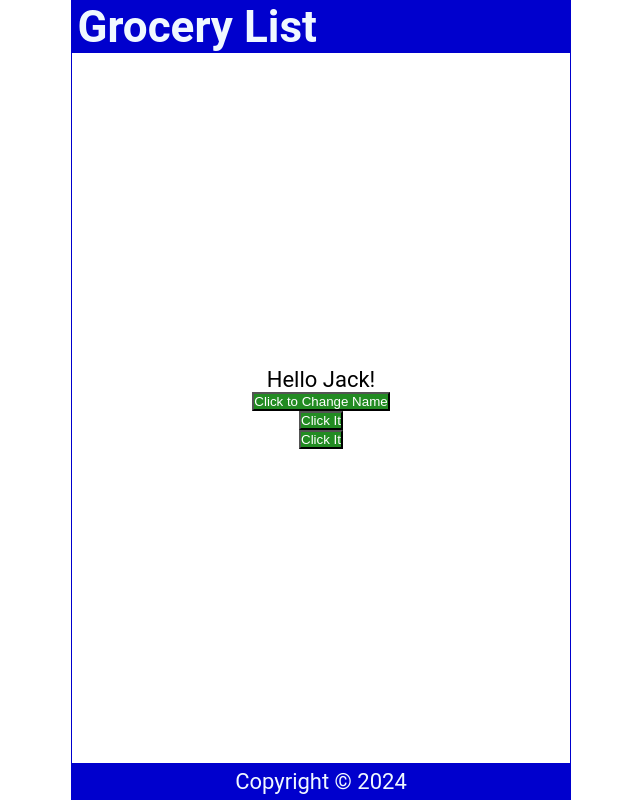
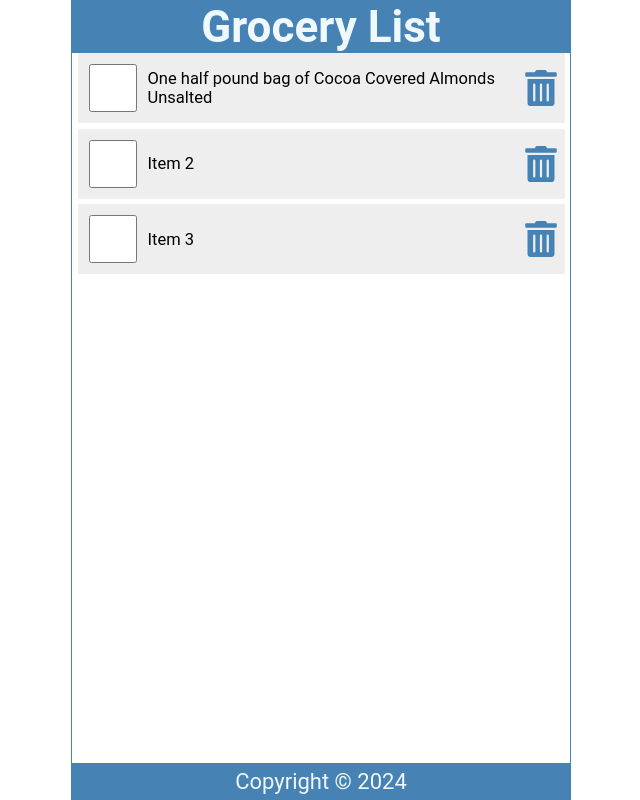
Before and after one commit to JackBergin/learning-react, a React (Create React App) app in the folder 01tut/: page / in a window 1280 px wide. Shown: the whole page, without its empty margins (319-959 px from the left). Built offline with nearby package versions, Linux system fonts and the light colour scheme.

Commit message:
Initial commit for props drilling

```diff
--- a/01tut/package.json
+++ b/01tut/package.json
@@ -34,5 +34,8 @@
       "last 1 firefox version",
       "last 1 safari version"
     ]
+  },
+  "devDependencies": {
+    "react-icons": "^4.12.0"
   }
 }
--- a/01tut/src/App.js
+++ b/01tut/src/App.js
@@ -1,12 +1,49 @@
 import Header from './Header';
 import Content from './Content'
 import Footer from './Footer'
+import { useState } from 'react'
+
 function App() {
+  const [items, setItems] = useState([
+    {
+        id: 1,
+        checked: false,
+        item: "One half pound bag of Cocoa Covered Almonds Unsalted"
+    },
+    {
+        id: 2,
+        checked: false,
+        item: "Item 2"
+    },
+    {
+        id: 3,
+        checked: false,
+        item: "Item 3"
+    }
+  ]);
+
+  const handleCheck = (id) => {
+    const listItems = items.map((item) =>
+      item.id === id ? { ...item, checked: !item.checked} : item);
+    setItems(listItems)
+    localStorage.setItem('shoppinglist', JSON.stringify(listItems))
+  }
+
+  const handleDelete = (id)=>{
+    const listItems = items.filter((item)=>item.id !== id);
+    setItems(listItems)
+    localStorage.setItem('shoppinglist', JSON.stringify(listItems))
+  }
 
   return (
     <div className="App">
-      <Header/>
-      <Content/>
+      <Header title="Grocery List"/>
+      <Content
+        items={items}
+        handleCheck={handleCheck}
+        handleDelete={handleDelete}
+      />
+
       <Footer/>
     </div>
   );
--- a/01tut/src/Content.js
+++ b/01tut/src/Content.js
@@ -1,37 +1,34 @@
-import { useState } from 'react'
+import { FaTrashAlt } from 'react-icons/fa'
 
-const Content = () => {
-  const [name, setName] = useState('Jack');
-
-  const [count, setCount] = useState(1);
-
-  const handleNameChange = () =>{
-      const names = ['Jack', 'Ryan', 'Sean'];
-      const int = Math.floor(Math.random()*3);
-      setName(names[int]);
-  }
-  const handleCount = () =>{
-    const int = count+1;
-    setCount(int);
-}
-
-  const handleClick = () => {
-    handleCount()
-    console.log(count)
-  }
-  const handleClick2 = (name) => {
-    console.log(`${name} was clicked`)
-  }
+const Content = ({items, handleCheck, handleDelete}) => {
 
 
   return (
     <main>
-        <p onDoubleClick={handleClick}>
-            Hello {name}!
-        </p>
-        <button onClick={handleNameChange}>Click to Change Name</button>
-        <button onClick={() => {handleClick('Jack')}}>Click It</button>
-        <button onClick={(e) => {handleClick2(e)}}>Click It</button>
+      {items.length ? (
+        <ul>
+          {items.map((item) => (
+            <li className="item" key={item.id}>
+              <input
+                type="checkbox"
+                onChange={() => {handleCheck(item.id)}}
+                checked={item.checked}
+              />
+              <label
+              style={(item.checked)? { textDecoration:'line-through'} : null}
+                onDoubleClick={() => {handleCheck(item.id)}}
+              >{item.item}</label>
+              <FaTrashAlt
+                onClick={() => {handleDelete(item.id)}}
+                role="button"
+                tabIndex="0"
+              />
+            </li>
+          ))}
+        </ul>
+      ):(
+        <p style={{ marginTop: '2rem' }}>Your list is empty!</p>
+      )}
     </main>
   )
 }
--- a/01tut/src/Header.js
+++ b/01tut/src/Header.js
@@ -1,12 +1,16 @@
 import React from 'react'
 
-const Header = () => {
+const Header = ({title}) => {
 
   return (
     <header>
-        <h1>Grocery List</h1>
+        <h1>{title}</h1>
     </header>
   )
 }
 
+Header.defaultProps = {
+  title: "Default Title"
+}
+
 export default Header
--- a/01tut/src/index.css
+++ b/01tut/src/index.css
@@ -25,22 +25,19 @@
   height: 100vh;
   width: 100%;
   max-width: 500px;
-  border: 1px solid mediumblue;
+  border: 1px solid steelblue;
   margin: auto;
 }
 
-button{
-  background-color: forestgreen;
-  color: white;
-}
 header {
   width: 100%;
   padding: 0 0.25em;
-  background-color: mediumblue;
+  background-color: steelblue;
   color: aliceblue;
   display: flex;
   justify-content: space-between;
   align-items: center;
+  place-content: center;
 }
 
 main {
@@ -48,7 +45,7 @@
   display: flex;
   flex-direction: column;
   flex-grow: 1;
-  justify-content: center;
+  justify-content: flex-start;
   align-items: center;
   overflow-y: auto;
 }
@@ -56,8 +53,67 @@
 footer {
   width: 100%;
   padding: 0.25em;
-  background-color: mediumblue;
+  background-color: steelblue;
   color: aliceblue;
   display: grid;
   place-content: center;
 }
+
+ul {
+  width: 100%;
+  list-style: none;
+  padding: 0 0.25rem 0.25rem;
+}
+
+ul li::before {
+  content: "\200B";
+}
+
+.item {
+  display: flex;
+  justify-content: flex-start;
+  align-items: center;
+  padding: 0.5rem 0 0.5rem 0.5rem;
+  margin: 0.25rem 0;
+  background-color: #eee;
+}
+
+.item:first-child {
+  margin: 0;
+}
+
+.item input[type="checkbox"] {
+  text-align: center;
+  width: 2.5rem;
+  width: 48px;
+  min-width: 48px;
+  height: 2.5rem;
+  height: 48px;
+  min-height: 48px;
+  cursor: pointer;
+  margin-right: 0.5rem;
+}
+
+.item input[type="checkbox"]:focus + label {
+  text-decoration: underline;
+}
+
+.item > label {
+  font-size: 0.75rem;
+  flex-grow: 1;
+}
+
+.item svg {
+  width: 48px;
+  min-width: 48px;
+  height: 36px;
+  font-size: 1rem;
+  color: steelblue;
+  cursor: pointer;
+}
+
+.item svg:focus,
+.item svg:hover {
+  color: red;
+  outline: none;
+}
```
Also changed, not shown: 1 other file (tests, documents, lock files or other folders).
